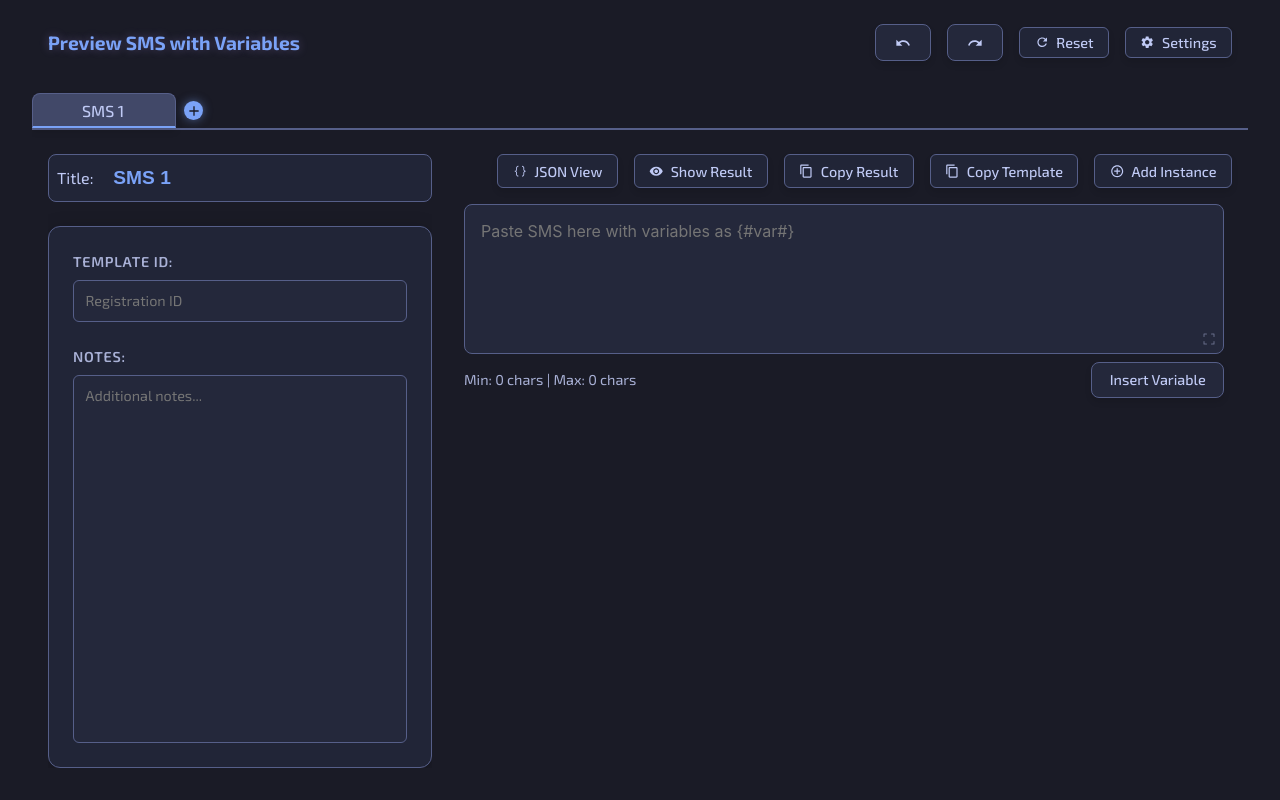
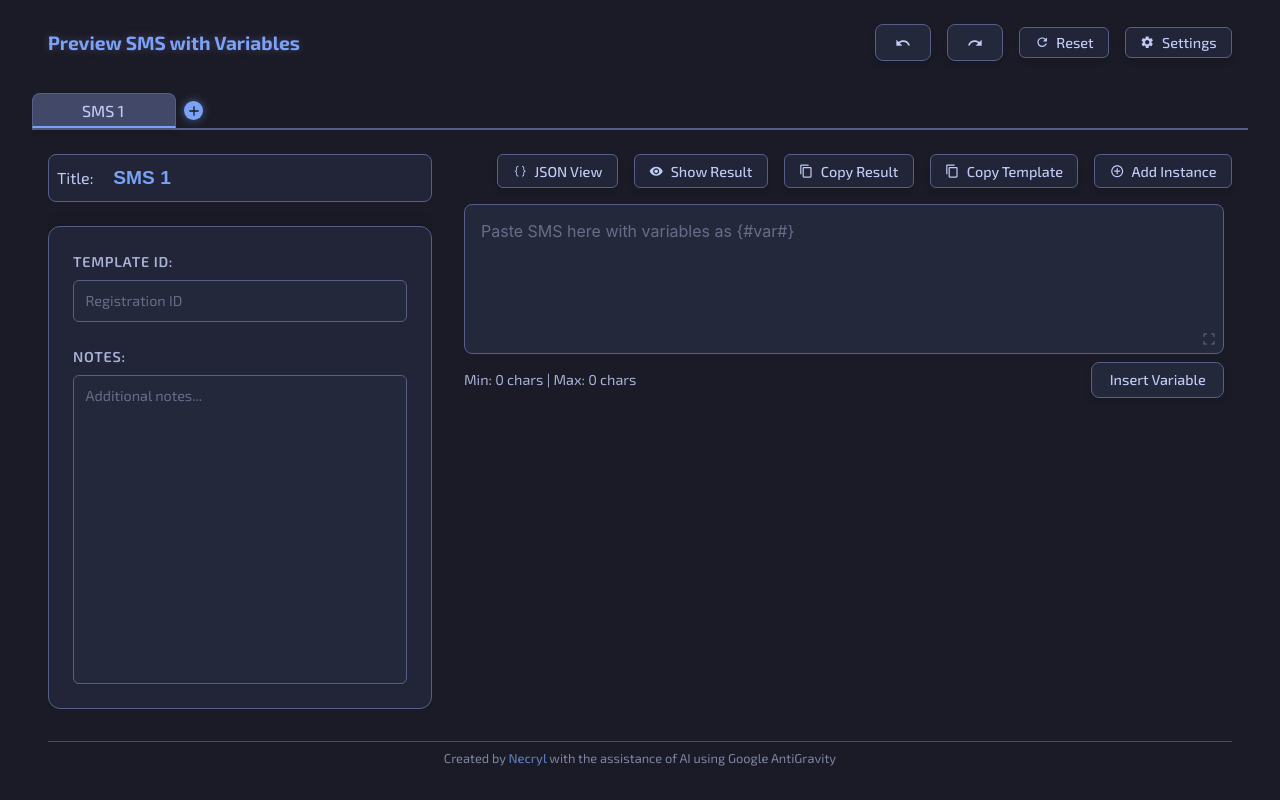
Before and after one commit to Necryl/Preview-SMS-with-variables, a React (Vite) app: page / in a window 1280 px wide. Built offline with nearby package versions, Linux system fonts and the light colour scheme.

Commit message:
feat: add footer component and placeholder styling.

```diff
--- a/src/Page.css
+++ b/src/Page.css
@@ -1,6 +1,7 @@
 #Page {
     display: grid;
     grid-template-columns: 1fr 2fr;
+    grid-template-rows: 1fr auto;
     gap: 2em;
     width: 100%;
     padding: 1em;
@@ -686,3 +687,19 @@ label.flash-active {
         justify-content: center;
     }
 }
+
+.footer {
+    grid-column: 1 / -1;
+    text-align: center;
+    font-size: 0.8em;
+    color: var(--fg-dark);
+    opacity: 0.7;
+    padding-top: 0.5em;
+    border-top: 1px solid var(--border);
+}
+
+input::placeholder,
+textarea::placeholder {
+    color: var(--fg-dark);
+    opacity: 0.5;
+}
--- a/src/Page.jsx
+++ b/src/Page.jsx
@@ -1135,6 +1135,9 @@ function Page({ dataId, setTitle, title, settings, data, onUpdate }) {
           </div>
         </div>
       </div>
+      <div className="footer">
+        Created by <a href="https://github.com/Necryl/Preview-SMS-with-variables" target="_blank" rel="noopener noreferrer">Necryl</a> with the assistance of AI using Google AntiGravity
+      </div>
       {/* Notification Container */}
       <NotificationContainer notifications={notifications} />
     </div >
```
